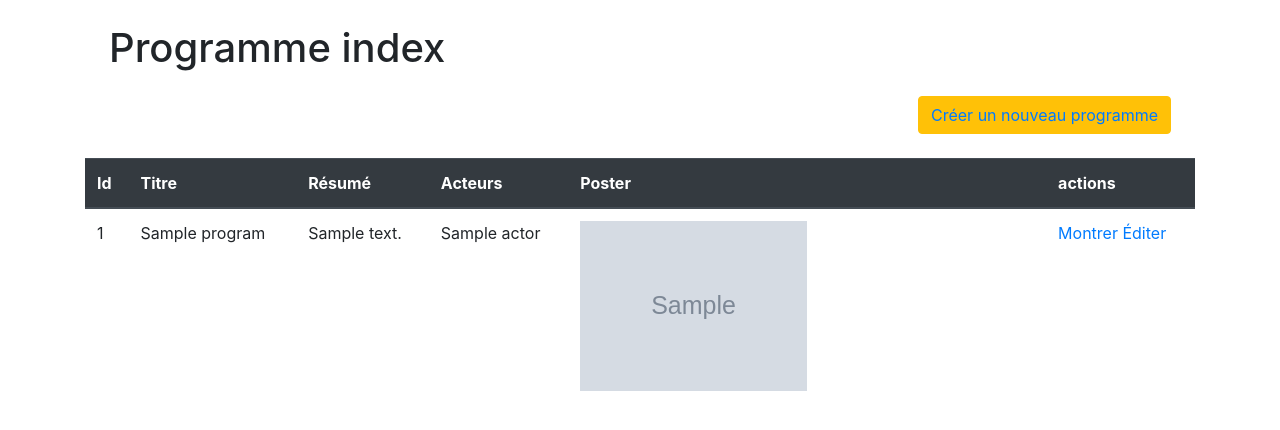
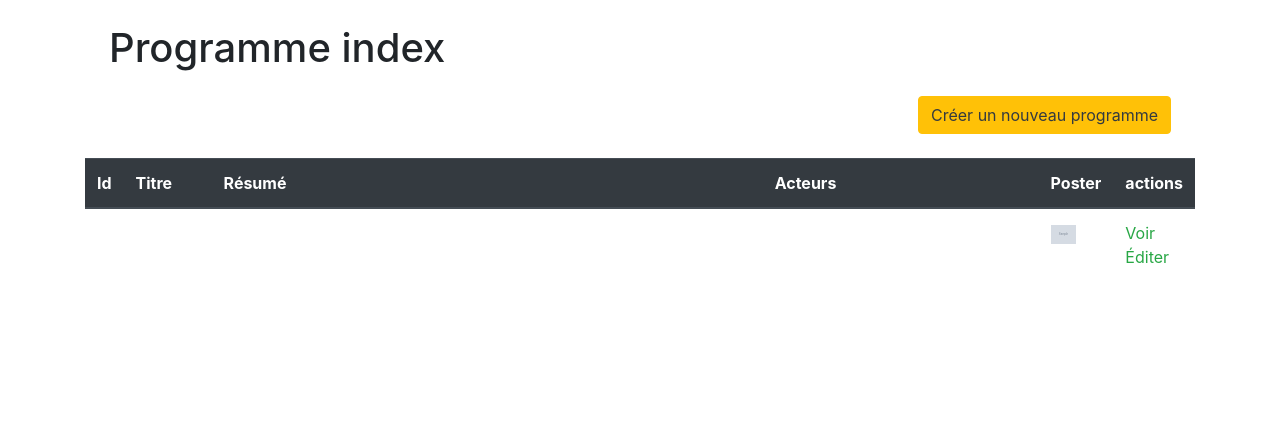
Before and after one commit to Laureenrinadumas/wild-series-symfony, a Symfony app: template templates/program/index.html.twig in a window 1280 px wide. Shown: the part 56-486 px from the top of the page. Run offline with Twig, Linux system fonts and the light colour scheme; the template is opened without the code that fills it: most values are stand-ins (such as "Sample title", 1, 10 or a date in 2020); grey boxes marked "Sample" are stand-in pictures; some libraries are stand-ins or nearby versions.

Commit message:
quete 19 done

```diff
--- a/assets/css/home.scss
+++ b/assets/css/home.scss
@@ -4,10 +4,9 @@ body {
 
  }
 .logoHome {
-  width: 50%;
+  width: 100%;
   display: flex;
   justify-content: center;
   align-items: center;
-  margin: auto;
   margin-top: 9rem;
 }
--- a/templates/category/index.html.twig
+++ b/templates/category/index.html.twig
@@ -6,9 +6,9 @@
     <div class="container">
         <div>
             <h1 class="m-5">Category index</h1>
-            <button class="btn btn-light mb-3"><a class="text-decoration-none link-button" href="{{ path('category_new') }}">Ajouter une catégorie</a></button>
+            <button class="btn btn-danger mb-3"><a class="text-decoration-none link-button text-white" href="{{ path('category_new') }}">Ajouter une catégorie</a></button>
         </div>
-        <ul class="list-group" >
+        <ul class="list-group text-white" >
              {% for category in categories %}
                 <li class="list-group">{{ category.id }} ➔ {{ category.name }}</li>
             {% endfor %}
--- a/templates/comment/show.html.twig
+++ b/templates/comment/show.html.twig
@@ -5,7 +5,7 @@
 {% block body %}
     <h1>Comment</h1>
 
-    <table class="table">
+    <table class="table text-white">
         <tbody>
             <tr>
                 <th>Id</th>
@@ -22,9 +22,9 @@
         </tbody>
     </table>
 
-    <a href="{{ path('comment_index') }}">back to list</a>
+    <a class="text-white" href="{{ path('comment_index') }}">back to list</a>
 
-    <a href="{{ path('comment_edit', {'id': comment.id}) }}">edit</a>
+    <a class="text-white" href="{{ path('comment_edit', {'id': comment.id}) }}">edit</a>
 
     {{ include('comment/_delete_form.html.twig') }}
 {% endblock %}
--- a/templates/program/_delete_form.html.twig
+++ b/templates/program/_delete_form.html.twig
@@ -1,5 +1,5 @@
 <form method="post" action="{{ path('program_delete', {'id': program.id}) }}" onsubmit="return confirm('Are you sure you want to delete this item?');">
     <input type="hidden" name="_method" value="DELETE">
     <input type="hidden" name="_token" value="{{ csrf_token('delete' ~ program.id) }}">
-    <button class="btn">Delete</button>
+    <button class="btn btn-danger">Supprimer</button>
 </form>
--- a/templates/program/_form.html.twig
+++ b/templates/program/_form.html.twig
@@ -1,4 +1,6 @@
+<div class="text-white">
 {{ form_start(form) }}
     {{ form_widget(form) }}
-    <button class="btn">{{ button_label|default('Save') }}</button>
+    <button class="btn btn-danger text-white">{{ button_label|default('Save') }}</button>
 {{ form_end(form) }}
+</div>
--- a/templates/program/index.html.twig
+++ b/templates/program/index.html.twig
@@ -6,13 +6,13 @@
     <h1 class="m-4">Programme index</h1>
     <div class="d-flex justify-content-end m-4">
     <button class="btn btn-warning">
-        <a class="text-decoration-none link-button" href="{{ path('program_new') }}">
+        <a class="text-decoration-none text-dark" href="{{ path('program_new') }}">
             Créer un nouveau programme
         </a>
     </button>
     </div>
     <table  class="table">
-        <thead class="thead-dark">
+        <thead class="thead-dark text-white">
             <tr>
                 <th scope="col">Id</th>
                 <th scope="col">Titre</th>
@@ -25,29 +25,28 @@
         <tbody>
         {% for program in programs %}
             <tr>
-                <td>{{ program.id }}</td>
-                <td>{{ program.title }}</td>
-                <td>{{ program.summary }}</td>
-                <td>
+                <td class="text-white">{{ program.id }}</td>
+                <td class="text-white">{{ program.title }}</td>
+                <td class="text-white text-justify w-50">{{ program.summary }}</td>
+                <td class="text-white w-25">
+                    {% for actor in program.actors %}
+                    <li class="list-unstyled">
 
-                        <li class="list-unstyled">
-                            {% for actor in program.actors %}
-                            {{ actor.name }}
-                        </li>
-
-                    {% else %}
-                        <li>Oups pas d'acteur pour cette série</li>
+                       {{ actor.name }}
+                    </li>
+                        {% else %}
+                        <li class="text-white">Oups pas d'acteur pour cette série</li>
                     {% endfor %}
                 </td>
                 <td><img class="w-50" src="{{ program.poster }}" alt="poster"></td>
                 <td>
-                    <a href="{{ path('program_show', {'slug': program.slug}) }}">Montrer</a>
-                    <a href="{{ path('program_edit', {'slug': program.slug}) }}">Éditer</a>
+                    <a class="text-decoration-none text-success" href="{{ path('program_show', {'slug': program.slug}) }}">Voir</a>
+                    <a class="text-decoration-none text-success" href="{{ path('program_edit', {'slug': program.slug}) }}">Éditer</a>
                 </td>
             </tr>
-        {% else %}
+            {% else %}
             <tr>
-                <td colspan="5">Aucun enregistrement trouvé</td>
+                <td class="text-white" colspan="5">Aucun enregistrement trouvé</td>
             </tr>
         {% endfor %}
         </tbody>
--- a/templates/wild/episode.html.twig
+++ b/templates/wild/episode.html.twig
@@ -17,7 +17,7 @@
                     <li class="text-white">Auteur : {{ comment.author.username }}</li>
                     <li class="text-white">Commentaire : {{ comment.comment }}</li>
                     <li class="text-white">Note : {{ comment.rate }}</li>
-                    {% if app.user.id is defined and app.user.id == comment.author.id or is_granted('ROLE_ADMIN') %}
+                    {% if app.user.id is defined and app.user.id == comment.author.id%}
                         <li><a class="text-decoration-none text-danger" href="{{ path('comment_delete', {'id': comment.id}) }}">Supprimer</a></li>
                     {% endif %}
                 </ul>
@@ -28,13 +28,15 @@
 
     {% if app.user %}
         <h3>Ajouter un commentaire</h3>
+        <div class="text-white">
         {{ form_start(form) }}
         {{ form_widget(form) }}
         <button class="btn btn-warning">Ajouter</button>
         {{ form_end(form) }}
+        </div>
     {% endif %}
     <button class="btn btn-warning mt-5"><a class="text-decoration-none text-dark" href="{{ path('wild_show_season', {'id' : season.id}) }}">
         Retour à la liste des épisodes
     </a></button>
-    <button class="btn btn-warning mt-5"><a class="text-decoration-none text-dark" href="{{ path('wild_index') }}">Retour à l'accueil</a></button>
+    <button class="btn btn-warning mt-5"><a class="text-decoration-none text-dark" href="{{ path('wild_index') }}">Accueil</a></button>
 {% endblock %}
--- a/templates/wild/season.html.twig
+++ b/templates/wild/season.html.twig
@@ -3,7 +3,9 @@
 
 {% block body %}
     <div class="media mt-5">
-        <img class="w-50 align-self-start" src="{{program.poster}}" alt="{{ program.title }} poster">
+        <div class="grayscale ">
+            <img class="img-poster shadow-lg p-3 mb-5 bg-dark" src="{{program.poster}}" alt="{{ program.title }} poster">
+        </div>
         <div class="ml-3">
             <h1 class="m-2">{{ program.title }}</h1>
             <p class="text-justify text-white mt-3">{{ program.summary }}</p>
```
Also changed, not shown: templates/category/add.html.twig (+6 -3 lines), templates/comment/index.html.twig (+5 -5 lines), templates/program/edit.html.twig (+5 -3 lines), templates/program/show.html.twig (+13 -11 lines), public/build/app.css, 2 other files.
